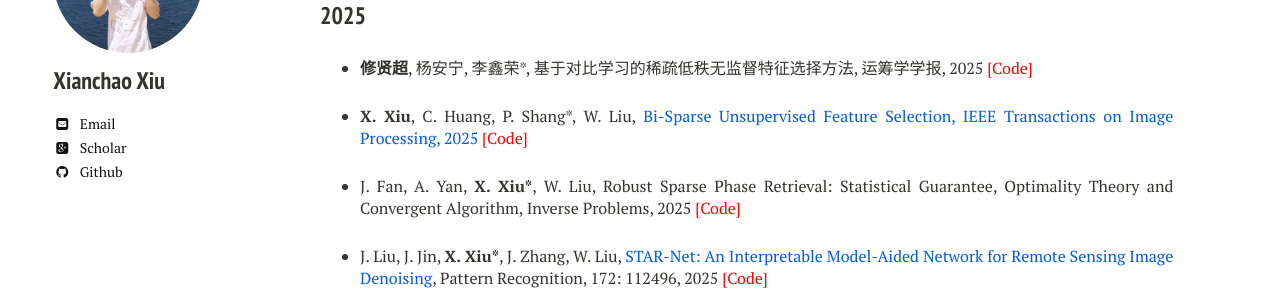
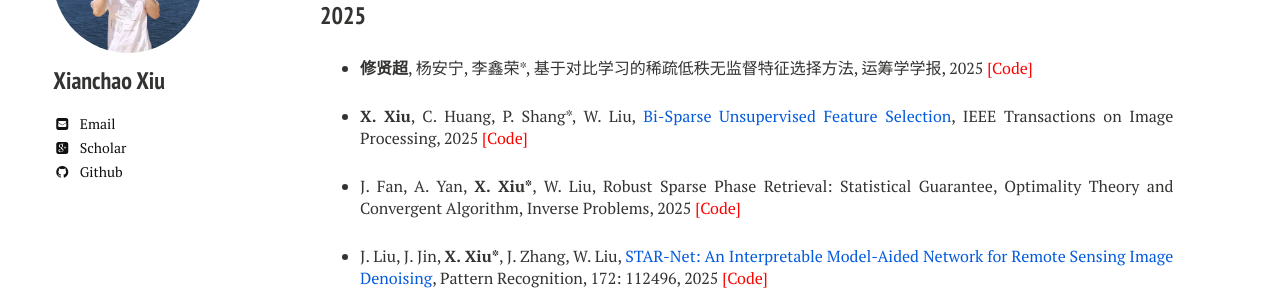
Before and after one commit to xianchaoxiu/xianchaoxiu.github.io, a Jekyll site: the page built from publications/index.md, in a window 1280 px wide. Shown: the part 169-469 px from the top of the page. Built offline with Jekyll 4.4.1, drawn with Linux system fonts in a browser that asks for light colours; nearby versions of some CDN libraries.

Commit message:
Update index.md

```diff
--- a/publications/index.md
+++ b/publications/index.md
@@ -15,11 +15,7 @@ share: false
 
 * <b>修贤超</b>, 杨安宁, 李鑫荣*, 基于对比学习的稀疏低秩无监督特征选择方法, 运筹学学报, 2025 <a href="https://github.com/xianchaoxiu/DSCOFS-CL" class="textlink" target="_blank" style="color: red;">[Code]</a>
 
-* <b>X. Xiu</b>, C. Huang, P. Shang*, W. Liu, <a href="https://ieeexplore.ieee.org/document/11207158" class="textlink" target="_blank">Bi-Sparse Unsupervised Feature Selection, IEEE Transactions on Image Processing, 2025 <a href="https://github.com/xianchaoxiu/BSUFS" class="textlink" target="_blank" style="color: red;">[Code]</a>
-
-
-
-
+* <b>X. Xiu</b>, C. Huang, P. Shang*, W. Liu, <a href="https://ieeexplore.ieee.org/document/11207158" class="textlink" target="_blank">Bi-Sparse Unsupervised Feature Selection</a>, IEEE Transactions on Image Processing, 2025 <a href="https://github.com/xianchaoxiu/BSUFS" class="textlink" target="_blank" style="color: red;">[Code]</a>
 
 * J. Fan, A. Yan, <b>X. Xiu*</b>, W. Liu, Robust Sparse Phase Retrieval: Statistical Guarantee, Optimality Theory and Convergent Algorithm, Inverse Problems,  2025 <a href="https://github.com/xianchaoxiu/HPR" class="textlink" target="_blank" style="color: red;">[Code]</a>
 
```
